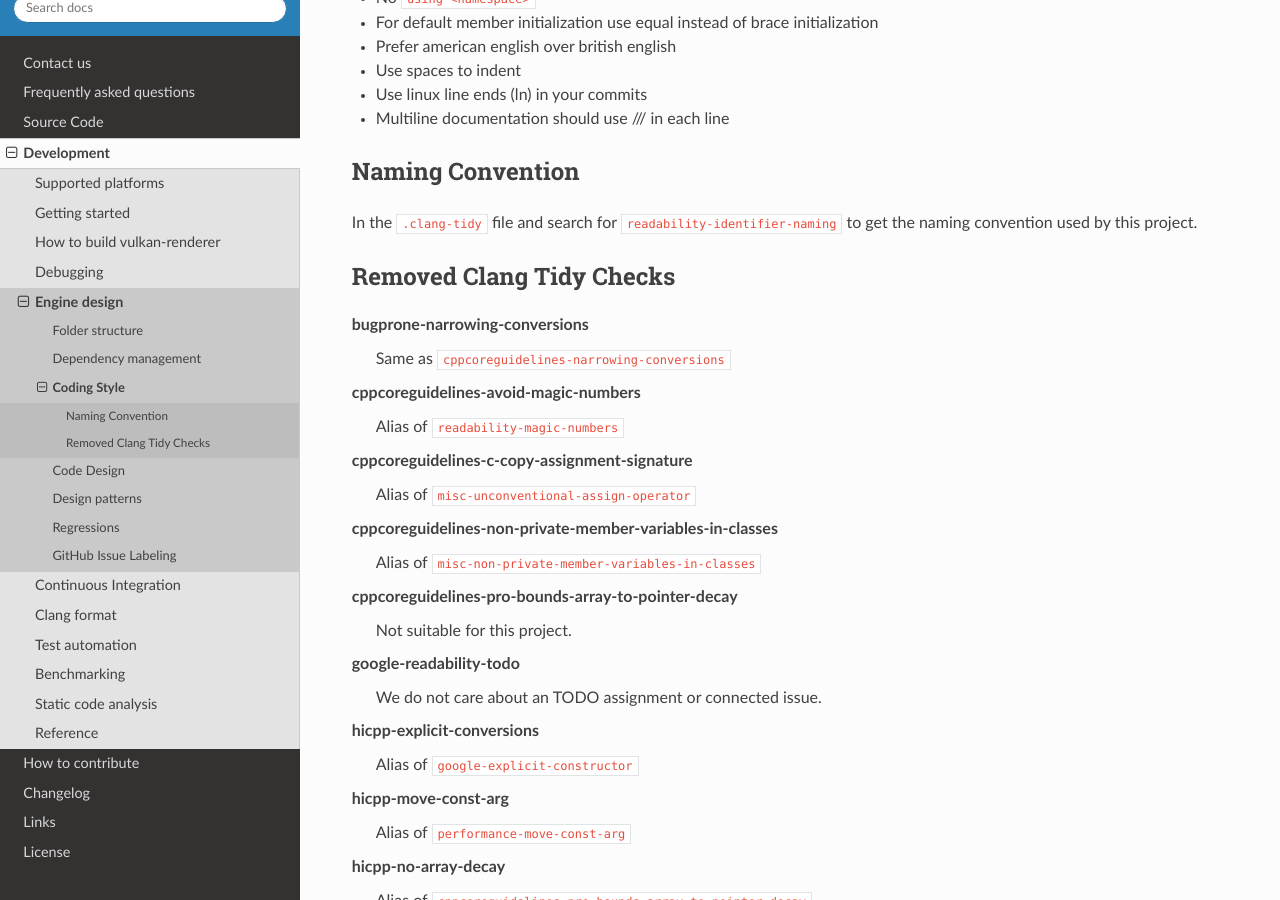
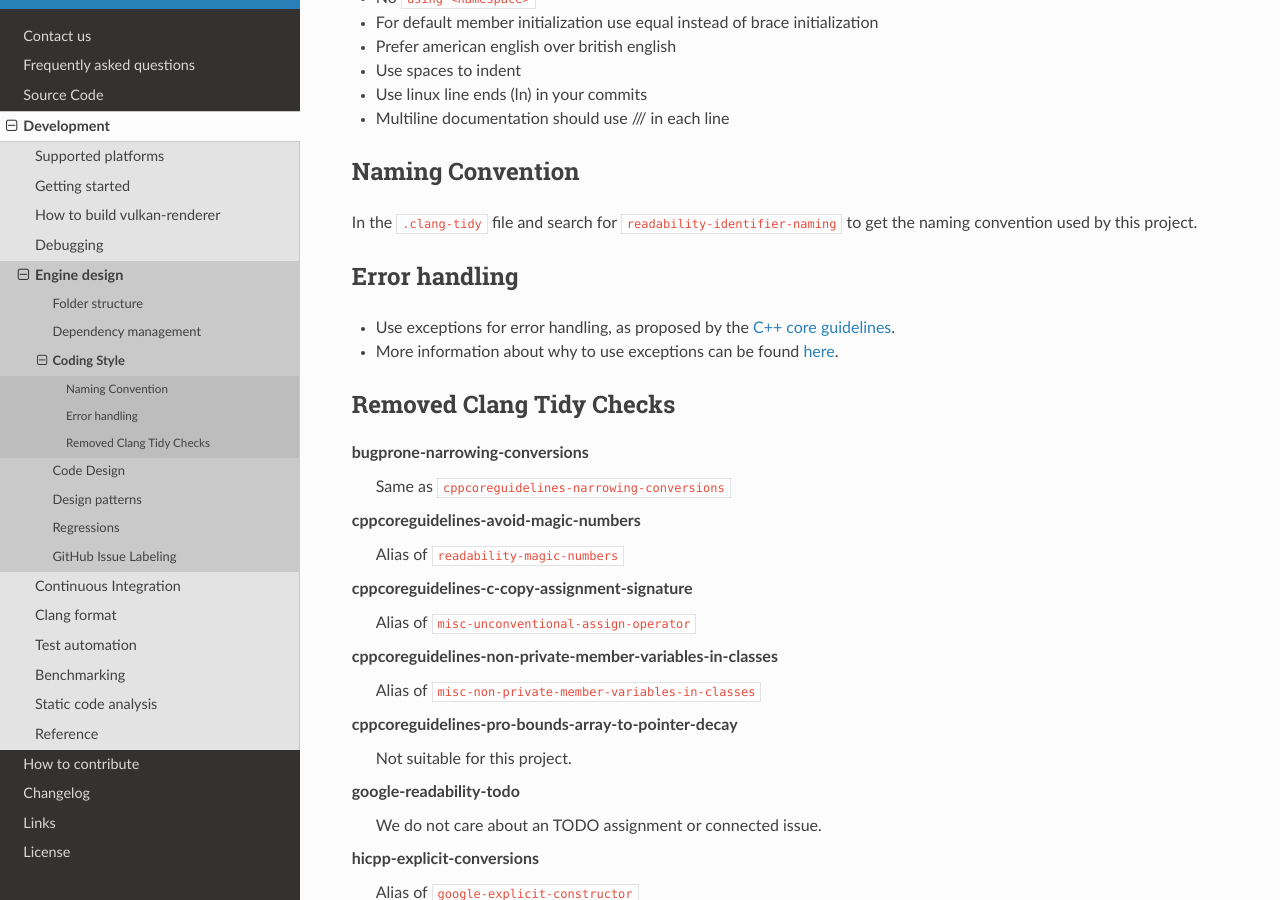
Before and after one commit to inexorgame/vulkan-renderer, a Sphinx documentation site: the page built from documentation/source/development/engine-design/coding-style.rst, in a window 1280 px wide and 900 px high, scrolled down 464 px. Built offline with Sphinx 7.4.7 and the Read the Docs theme 2.0.0, drawn with Linux system fonts in a browser that asks for light colours; pages that are not in the unit, such as notebooks, are missing from menus.

Commit message:
[wiki] Added Iceflower's requested changes: mention the use of exceptions in code style.
Signed-off-by: Johannes <johannesschneider@outlook.com>

```diff
--- a/documentation/source/development/engine-design/coding-style.rst
+++ b/documentation/source/development/engine-design/coding-style.rst
@@ -23,6 +23,12 @@ Naming Convention
 -----------------
 
 In the ``.clang-tidy`` file and search for ``readability-identifier-naming`` to get the naming convention used by this project.
+
+Error handling
+---------------
+
+- Use exceptions for error handling, as proposed by the `C++ core guidelines <https://isocpp.github.io/CppCoreGuidelines/CppCoreGuidelines#S-errors>`__.
+- More information about why to use exceptions can be found `here <https://isocpp.org/wiki/faq/exceptions>`__.
 
 Removed Clang Tidy Checks
 -------------------------
```
